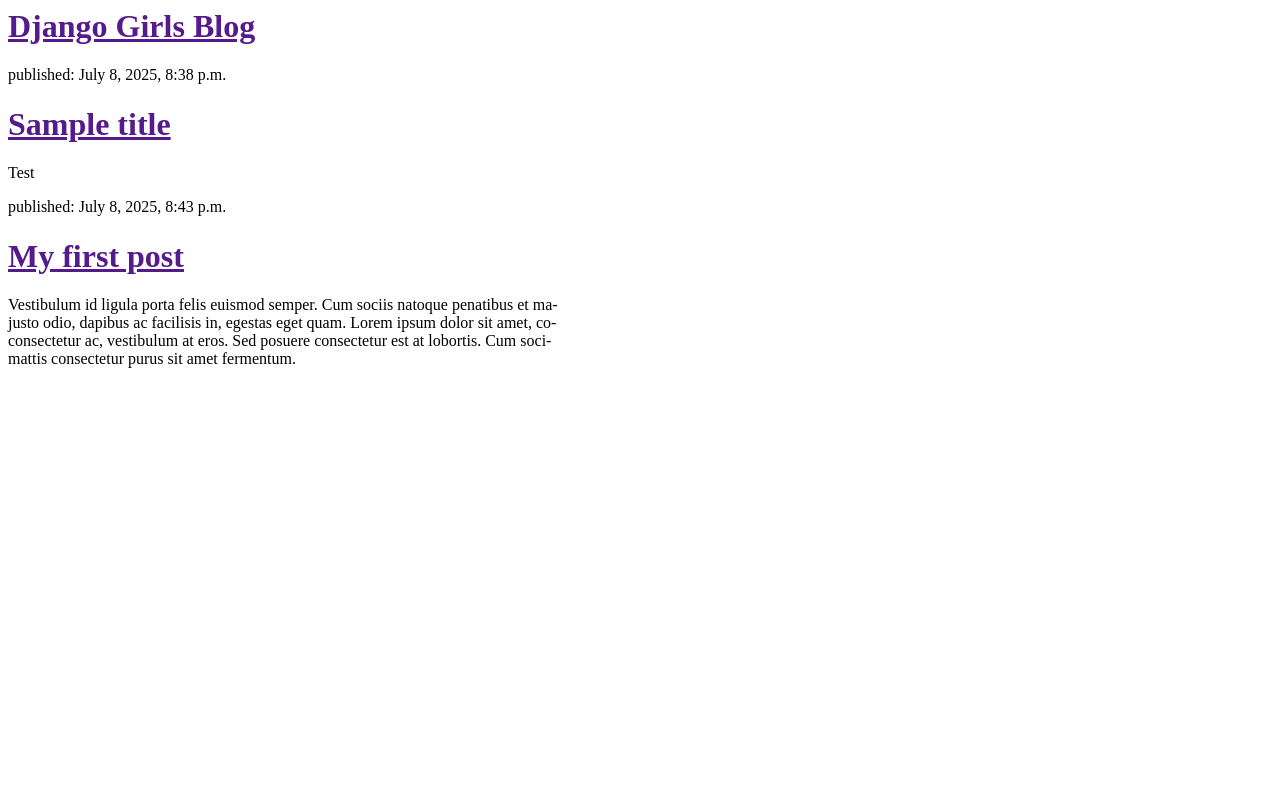
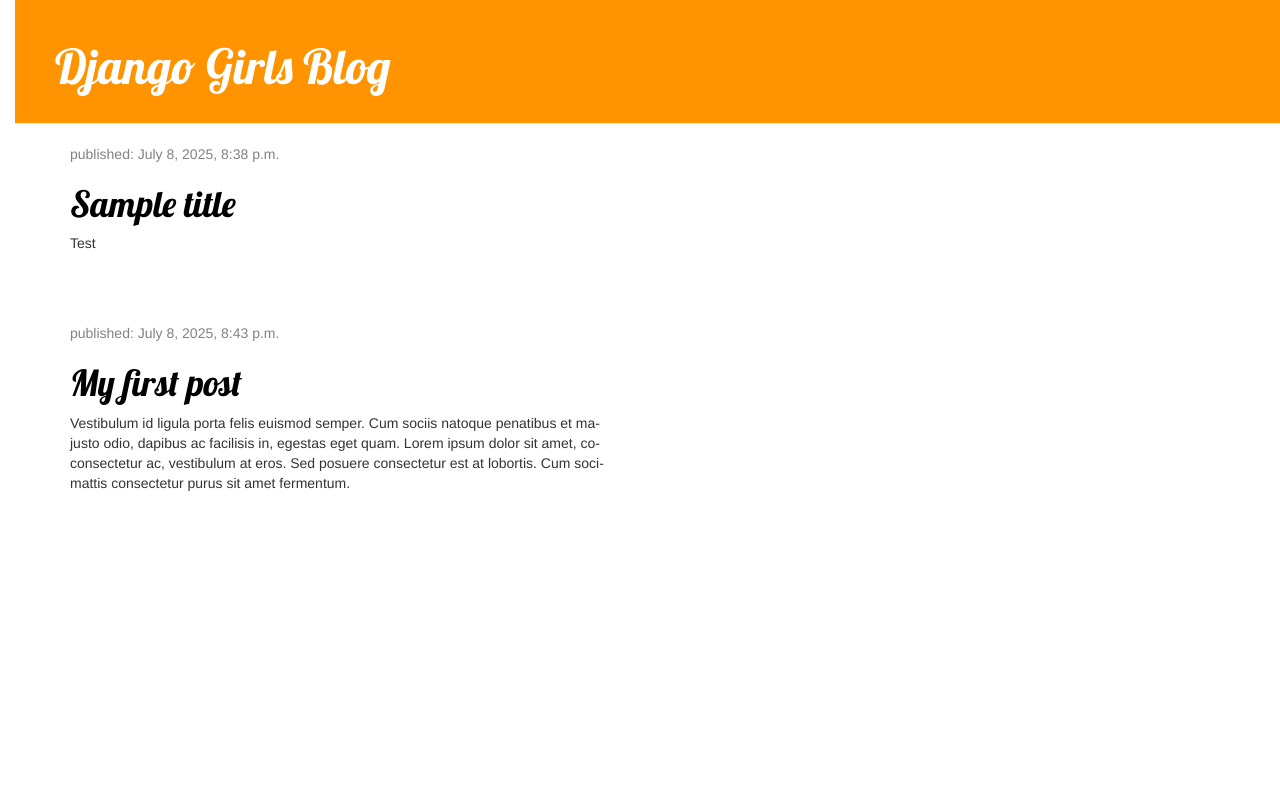
Before and after one commit to Pirogramming-23/Lee-JaeWook, a Django app: page / in a window 1280 px wide. Run offline with Django 5.2, Linux system fonts and the light colour scheme; data comes from the database, SQL or seed files in the repository; some libraries are stand-ins or nearby versions.

Commit message:
djangogirls-CSS - 예쁘게 만들기

```diff
--- /dev/null
+++ b/djangogirls/blog/static/css/blog.css
@@ -0,0 +1,55 @@
+h1 a {
+    color: #FCA205;
+    font-family: 'Lobster';
+}
+
+body {
+    padding-left: 15px;
+}
+
+.page-header {
+    background-color: #ff9400;
+    margin-top: 0;
+    padding: 20px 20px 20px 40px;
+}
+
+.page-header h1, .page-header h1 a, .page-header h1 a:visited, .page-header h1 a:active {
+    color: #ffffff;
+    font-size: 36pt;
+    text-decoration: none;
+}
+
+.content {
+    margin-left: 40px;
+}
+
+h1, h2, h3, h4 {
+    font-family: 'Lobster', cursive;
+}
+
+.date {
+    color: #828282;
+}
+
+.save {
+    float: right;
+}
+
+.post-form textarea, .post-form input {
+    width: 100%;
+}
+
+.top-menu, .top-menu:hover, .top-menu:visited {
+    color: #ffffff;
+    float: right;
+    font-size: 26pt;
+    margin-right: 20px;
+}
+
+.post {
+    margin-bottom: 70px;
+}
+
+.post h1 a, .post h1 a:visited {
+    color: #000000;
+}
--- a/djangogirls/blog/templates/blog/post_list.html
+++ b/djangogirls/blog/templates/blog/post_list.html
@@ -1,18 +1,33 @@
+{% load static %}
 <html>
     <head>
         <title>Django Girls blog</title>
+        <link rel="stylesheet" href="//maxcdn.bootstrapcdn.com/bootstrap/3.2.0/css/bootstrap.min.css">
+        <link rel="stylesheet" href="//maxcdn.bootstrapcdn.com/bootstrap/3.2.0/css/bootstrap-theme.min.css">
+        <link rel="stylesheet" href="{% static 'css/blog.css' %}">
+        <link href="https://fonts.googleapis.com/css?family=Lobster&subset=latin,latin-ext" rel="stylesheet" type="text/css">
     </head>
     <body>
         <div>
-            <h1><a href="">Django Girls Blog</a></h1>
+            <div class="page-header">
+                <h1><a href="/">Django Girls Blog</a></h1>
+            </div>
         </div>
 
-    {% for post in posts %}
-        <div>
-            <p>published: {{ post.published_date }}</p>
-            <h1><a href="">{{ post.title }}</a></h1>
-            <p>{{ post.text|linebreaksbr }}</p>
+        <div class="content container">
+            <div class="row">
+                <div class="col-md-8">
+                    {% for post in posts %}
+                        <div class="post">
+                            <div class="date">
+                                <p>published: {{ post.published_date }}</p>
+                            </div>
+                            <h1><a href="">{{ post.title }}</a></h1>
+                            <p>{{ post.text|linebreaksbr }}</p>
+                        </div>
+                    {% endfor %}
+                </div>
+            </div>
         </div>
-    {% endfor %}
     </body>
 </html>
--- a/djangogirls/mysite/settings.py
+++ b/djangogirls/mysite/settings.py
@@ -11,10 +11,12 @@
 """
 
 from pathlib import Path
-
+import os
 # Build paths inside the project like this: BASE_DIR / 'subdir'.
 BASE_DIR = Path(__file__).resolve().parent.parent
-
+STATICFILES_DIRS = [
+    os.path.join(BASE_DIR, 'blog/static'),
+]
 
 # Quick-start development settings - unsuitable for production
 # See https://docs.djangoproject.com/en/5.2/howto/deployment/checklist/
```
